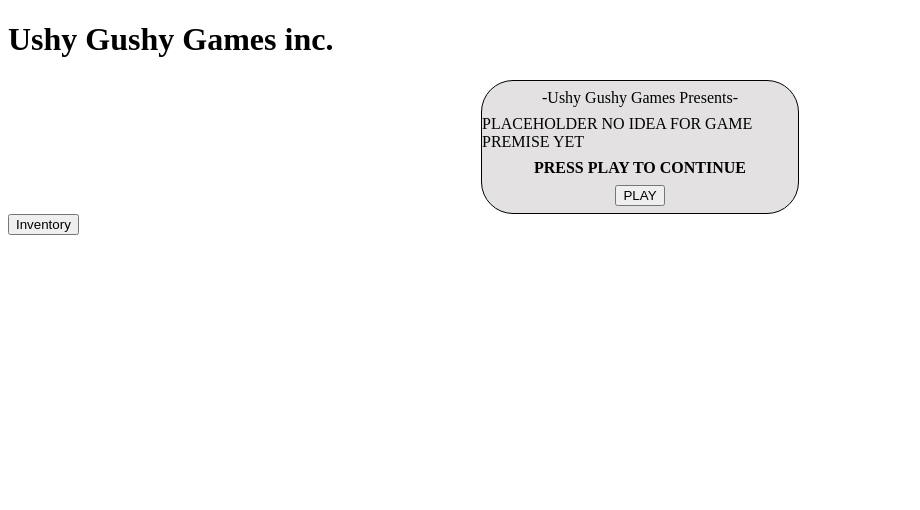
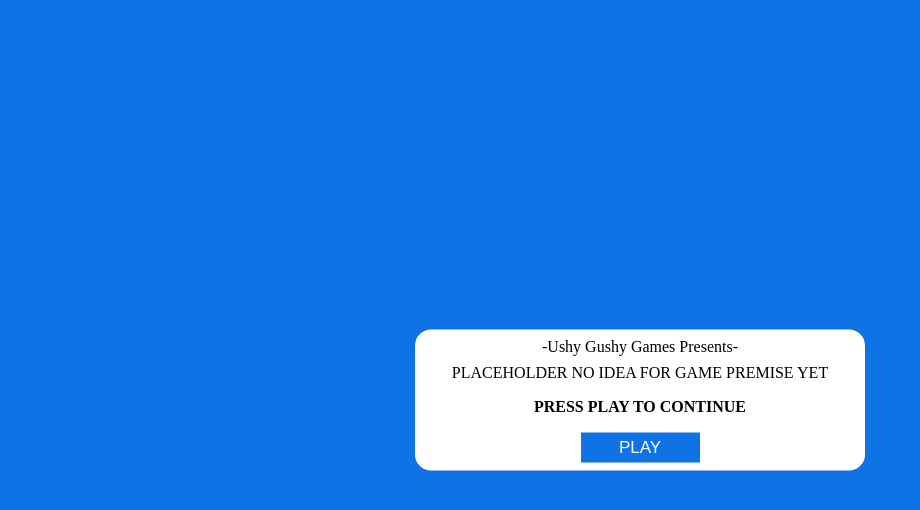
Before and after one commit to bigolchris/A-Game-With-A-Friend, a website built with Vite: page index.html in a window 1280 px wide. Shown: the whole page, without its empty margins (0-920 px from the left). Built offline with nearby package versions, Linux system fonts and the light colour scheme.

Commit message:
added simple startup functions

```diff
--- a/index.html
+++ b/index.html
@@ -9,7 +9,7 @@
   <body>
     <!-- <div id="app"></div> -->
 
-    <h1>Ushy Gushy Games inc.</h1>
+    <h1 class="placeholder">Ushy Gushy Games inc.</h1>
 
     <!-- When a person loads the page, they will be greeted by this message before entering game -->
     <div class="modal-container">
@@ -41,6 +41,6 @@
       </div>
       <div class="inside-inv"></div>
     </div>
-    <script type="module" src="/main.js"></script>
+    <script type="module" src="./src/main.js"></script>
   </body>
 </html>
--- /dev/null
+++ b/src/main.js
@@ -0,0 +1 @@
+import "./startup/startpop.js";
--- /dev/null
+++ b/src/startup/startpop.js
@@ -0,0 +1,11 @@
+document.querySelector(".btn-play").addEventListener("click", function () {
+  document.querySelector(".modal-container").style.display = "none";
+});
+
+document.querySelector(".btn-play").addEventListener("click", function () {
+  document.querySelector(".inv-container").style.display = "flex";
+});
+
+document.querySelector(".btn-play").addEventListener("click", function () {
+  document.querySelector(".placeholder").style.display = "flex";
+});
--- /dev/null
+++ b/src/styles/_popup.scss
@@ -0,0 +1,61 @@
+$margin-bottom: 0.5em;
+
+body {
+  background-color: #0f72e5;
+}
+.modal-content {
+  display: flex;
+  flex-direction: column;
+  align-items: center;
+  // border: 1px solid black;
+  // width: 25%;
+  // border-radius: 3em;
+  // background-color: rgb(227, 225, 225);
+}
+
+.modal-container {
+  // display: flex;
+  // justify-content: center;
+  background-color: #ffffff;
+  width: 450px;
+  position: absolute;
+  transform: translate(-50%, -50%);
+  left: 50%;
+  top: 50%;
+  border-radius: 1em;
+  // display: none;
+}
+
+.content-msg {
+  margin-top: 0.5em;
+}
+
+.content-body {
+  margin: $margin-bottom;
+}
+
+.options {
+  margin: $margin-bottom;
+}
+
+.btn-play {
+  margin: $margin-bottom;
+  display: block;
+  position: relative;
+  width: 7em;
+  text-align: center;
+  background-color: #0f72e5;
+  color: #ffffff;
+  border: none;
+  font-size: 17px;
+  cursor: pointer;
+  padding: 5px 0;
+}
+
+.inv-container {
+  display: none;
+}
+
+.placeholder {
+  display: none;
+}
--- a/src/styles/main.scss
+++ b/src/styles/main.scss
@@ -1,31 +1 @@
-.modal-content {
-  display: flex;
-  flex-direction: column;
-  align-items: center;
-  border: 1px solid black;
-  width: 25%;
-  border-radius: 2em;
-  background-color: rgb(227, 225, 225);
-}
-
-.modal-container {
-  display: flex;
-  justify-content: center;
-}
-
-.content-msg {
-  margin-top: 0.5em;
-  margin-bottom: 0.5em;
-}
-
-.content-body {
-  margin-bottom: 0.5em;
-}
-
-.options {
-  margin-bottom: 0.5em;
-}
-
-.btn-play {
-  margin-bottom: 0.5em;
-}
+@import "./popup";
```
Also changed, not shown: src/styles/main.css, 1 other file.
